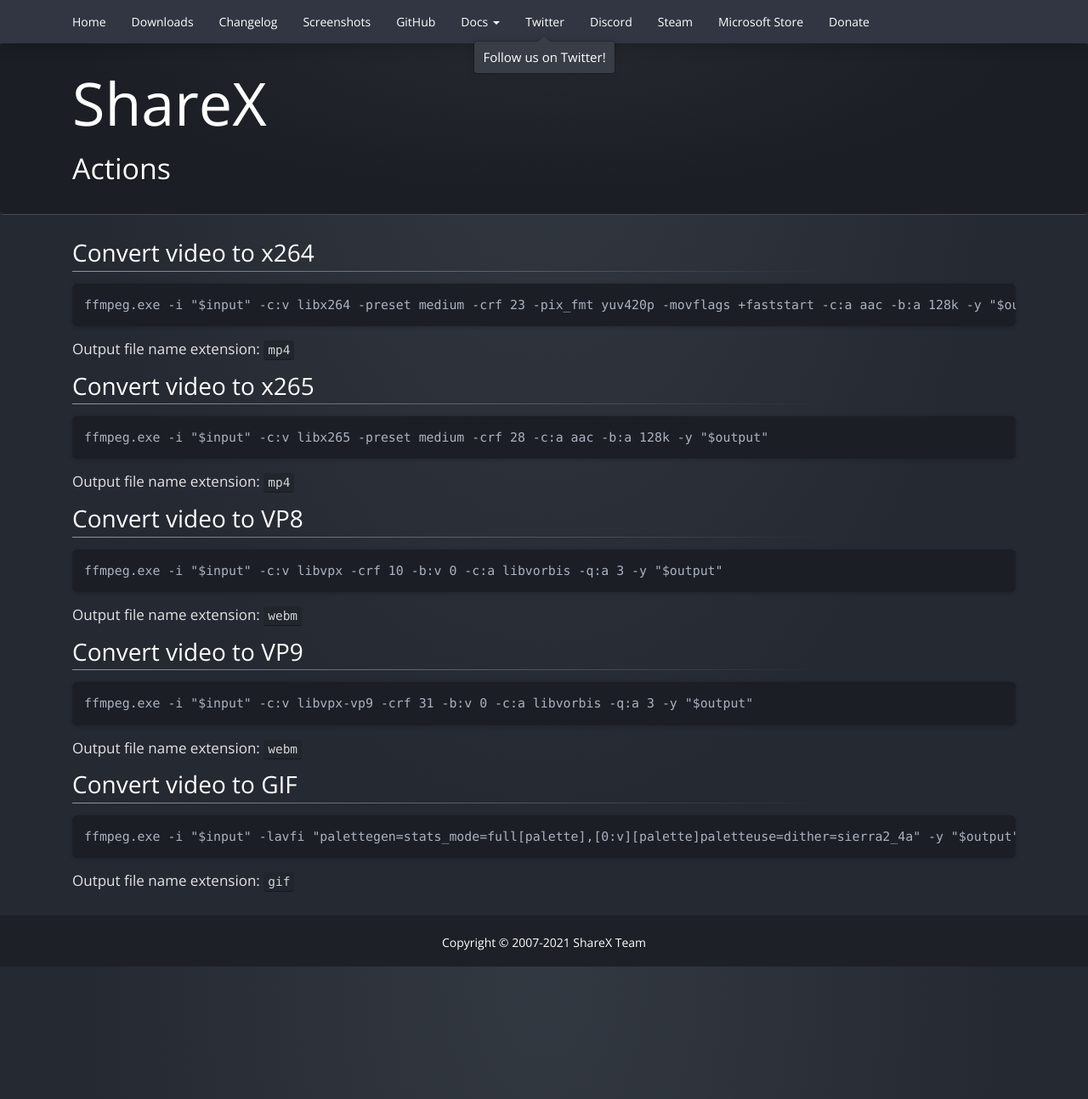
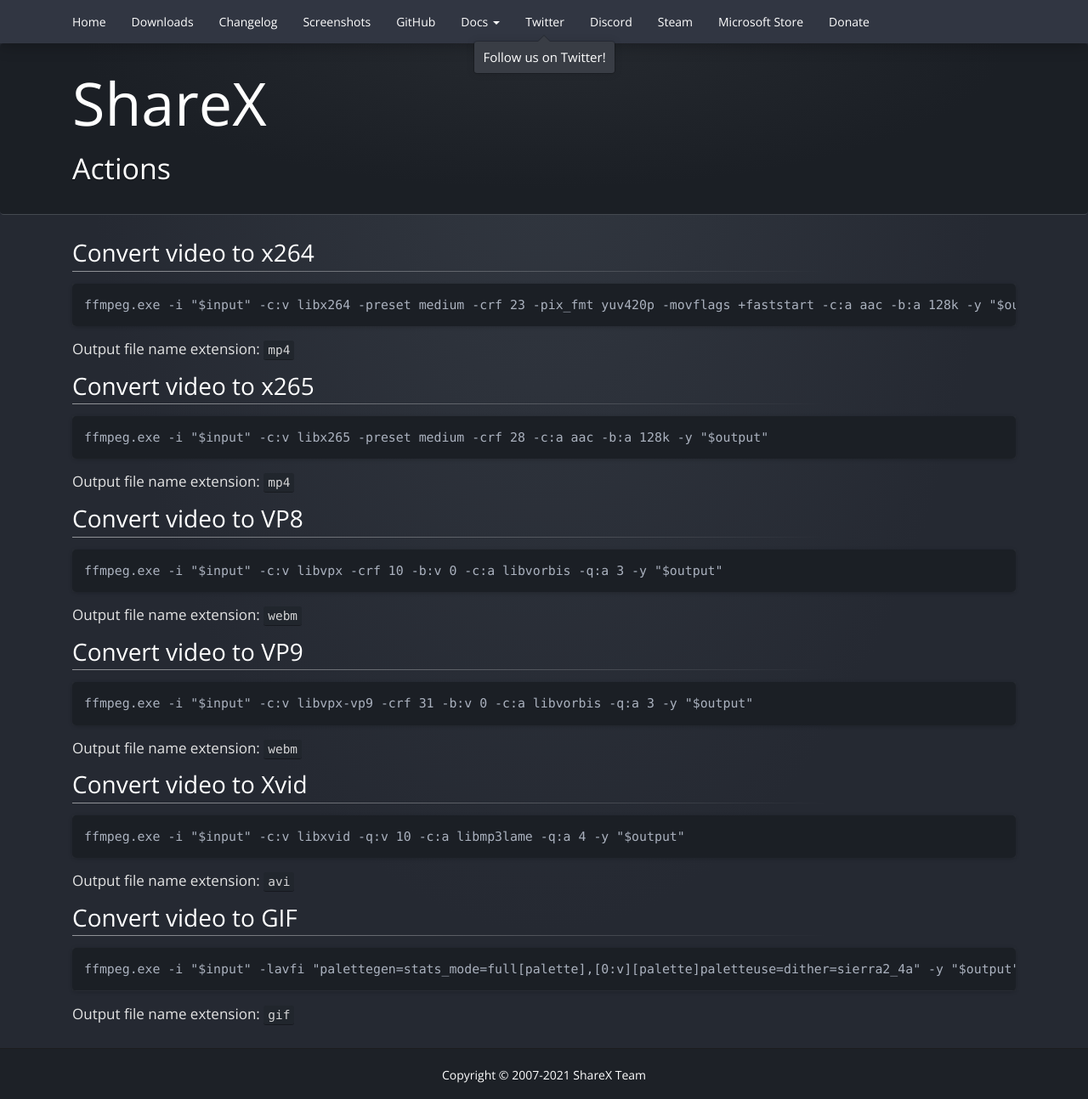
Before and after one commit to ShareX/sharex.github.io, a Jekyll site: the page built from actions/index.md, in a window 1280 px wide. Shown: the whole page at 85% size. Built offline with Jekyll 4.4.1, drawn with Linux system fonts in a browser that asks for light colours.

Commit message:
Added Xvid

```diff
--- a/_data/actions.yml
+++ b/_data/actions.yml
@@ -18,6 +18,11 @@
   arguments: -i "$input" -c:v libvpx-vp9 -crf 31 -b:v 0 -c:a libvorbis -q:a 3 -y "$output"
   extension: webm
 
+- name: Convert video to Xvid
+  filename: ffmpeg.exe
+  arguments: -i "$input" -c:v libxvid -q:v 10 -c:a libmp3lame -q:a 4 -y "$output"
+  extension: avi
+
 - name: Convert video to GIF
   filename: ffmpeg.exe
   arguments: -i "$input" -lavfi "palettegen=stats_mode=full[palette],[0:v][palette]paletteuse=dither=sierra2_4a" -y "$output"
```
